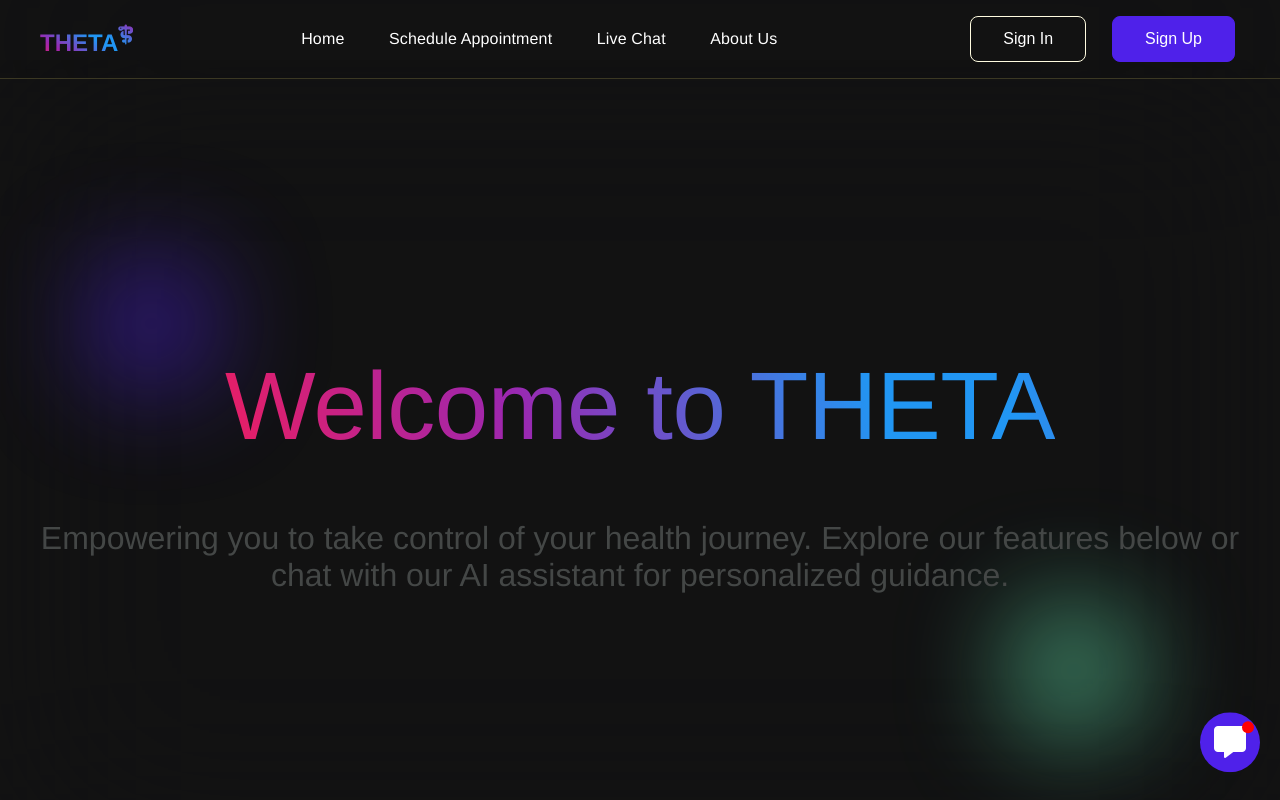
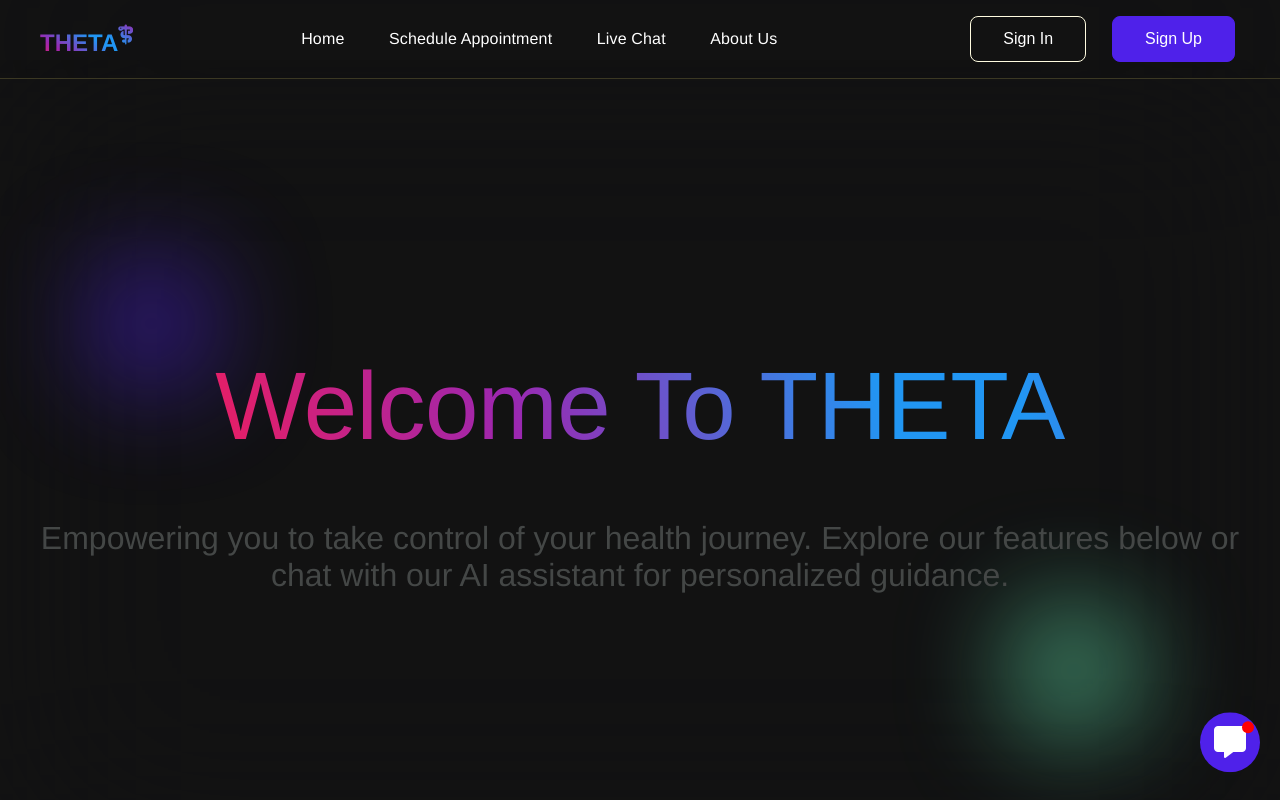
Before and after one commit to dannyssthar/PipeOps_hackathon, a website: page index.html in a window 1280 px wide. Shown: the top 800 px of the page. Drawn offline with Linux system fonts and the light colour scheme; a script that the page names is missing; files whose address does not match are found by name.

Commit message:
modified the index.html file

```diff
--- a/index.html
+++ b/index.html
@@ -29,7 +29,7 @@
         <div class="animated-bg"></div>
         <div class="animated-bg-secondary"></div>
         <div class="hero-text">
-            <span id="hero-name">Welcome to THETA</span><br>
+            <span id="hero-name">Welcome To THETA</span><br>
         </div>
         <br>
         <div class="h2-texts"><span>Empowering you to take control of your health journey.
```
